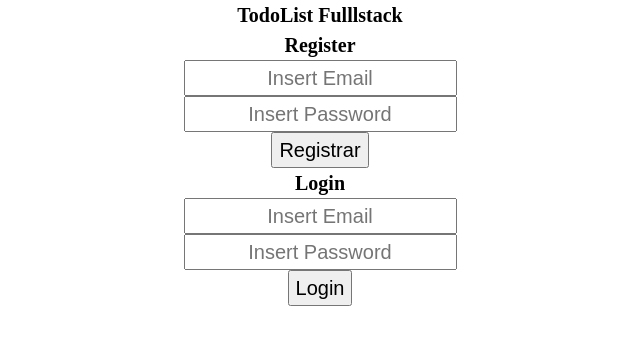
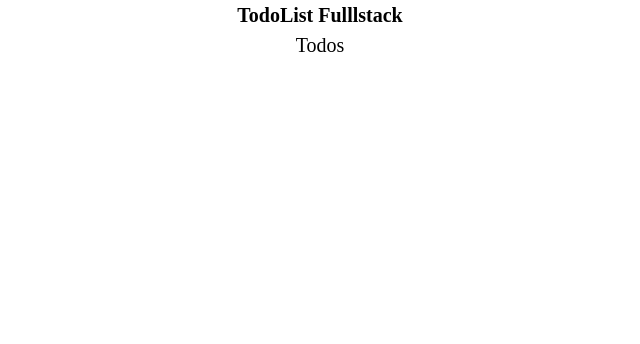
Before and after one commit to Guirosa10/Desafio-Tecnico-FullStack-APP, a React (Create React App) app in the folder frontend/: page /todos/1 in a window 1280 px wide. Shown: the top 344 px of the page, without its empty margins (320-960 px from the left). Built offline with nearby package versions, Linux system fonts and the light colour scheme.

Commit message:
feat: Todos page created

```diff
--- a/frontend/src/App.jsx
+++ b/frontend/src/App.jsx
@@ -1,13 +1,18 @@
 import React from 'react';
-import Login from './pages/Login/Login';
-import Registration from './pages/Registration/Registration';
+import { BrowserRouter, Routes, Route } from 'react-router-dom';
+import Homepage from './pages/Homepage/Homepage';
+import Todos from './pages/Todos/Todos';
 
 function App() {
   return (
     <div className="App">
       <h1> TodoList Fulllstack</h1>
-      <Registration />
-      <Login />
+      <BrowserRouter>
+        <Routes>
+          <Route exact path="/" element={<Homepage />} />
+          <Route path="/todos/:id" element={<Todos />} />
+        </Routes>
+      </BrowserRouter>
     </div>
   );
 }
--- /dev/null
+++ b/frontend/src/pages/Homepage/Homepage.jsx
@@ -0,0 +1,12 @@
+import React from 'react';
+import Registration from '../Registration/Registration';
+import Login from '../Login/Login';
+
+export default function Homepage() {
+  return (
+    <>
+      <Registration />
+      <Login />
+    </>
+  );
+}
--- /dev/null
+++ b/frontend/src/pages/Todos/Todos.jsx
@@ -0,0 +1,7 @@
+import React from 'react';
+
+export default function Todos() {
+  return (
+    <div>Todos</div>
+  );
+}
```
